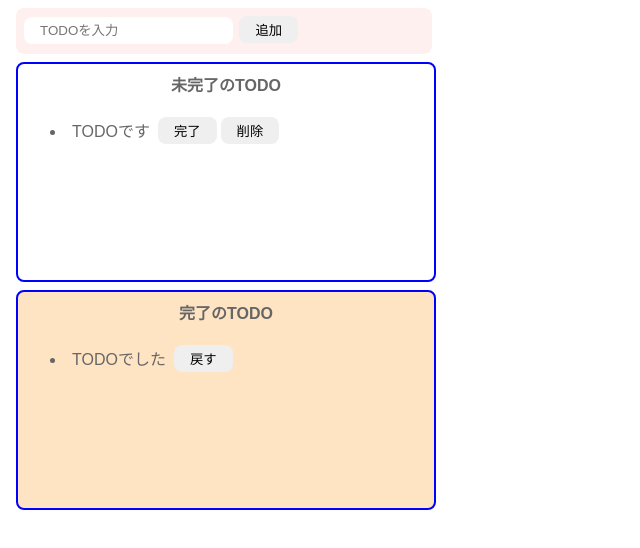
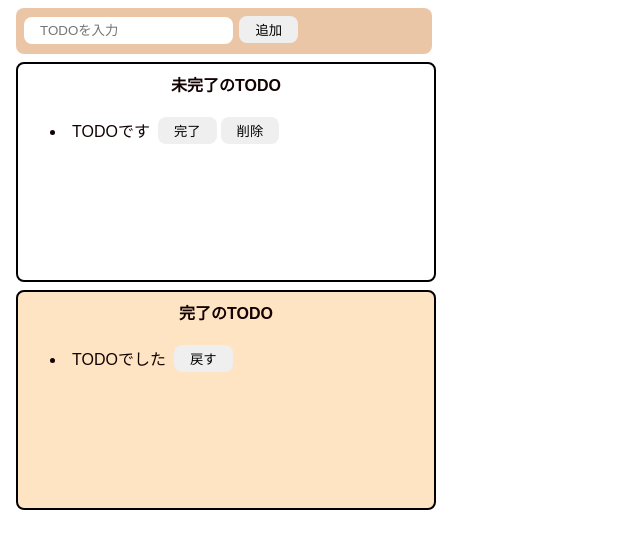
Before and after one commit to ks415/TODO-JS-, a website built with Vite: page index.html in a window 1280 px wide. Shown: the whole page, without its empty margins (0-640 px from the left). Built offline with nearby package versions, Linux system fonts and the light colour scheme.

Commit message:
見た目調整

```diff
--- a/src/style.css
+++ b/src/style.css
@@ -1,6 +1,6 @@
 body {
   font-family: sans-serif;
-  color: #666;
+  color: #120202;
 }
 
 input {
@@ -23,7 +23,7 @@ button:hover {
 }
 
 .input-area {
-  background-color: rgb(255, 240, 240);
+  background-color: rgba(218, 155, 100, 0.565);
   width: 400px;
   height: 30px;
   padding: 8px;
@@ -32,7 +32,7 @@ button:hover {
 }
 
 .incomplete-area {
-  border: 2px solid blue;
+  border: 2px solid rgb(0, 0, 0);
   width: 400px;
   min-height: 200px;
   padding: 8px;
@@ -41,7 +41,7 @@ button:hover {
 }
 
 .complete-area {
-  border: 2px solid blue;
+  border: 2px solid rgb(0, 0, 0);
   width: 400px;
   min-height: 200px;
   padding: 8px;
```
